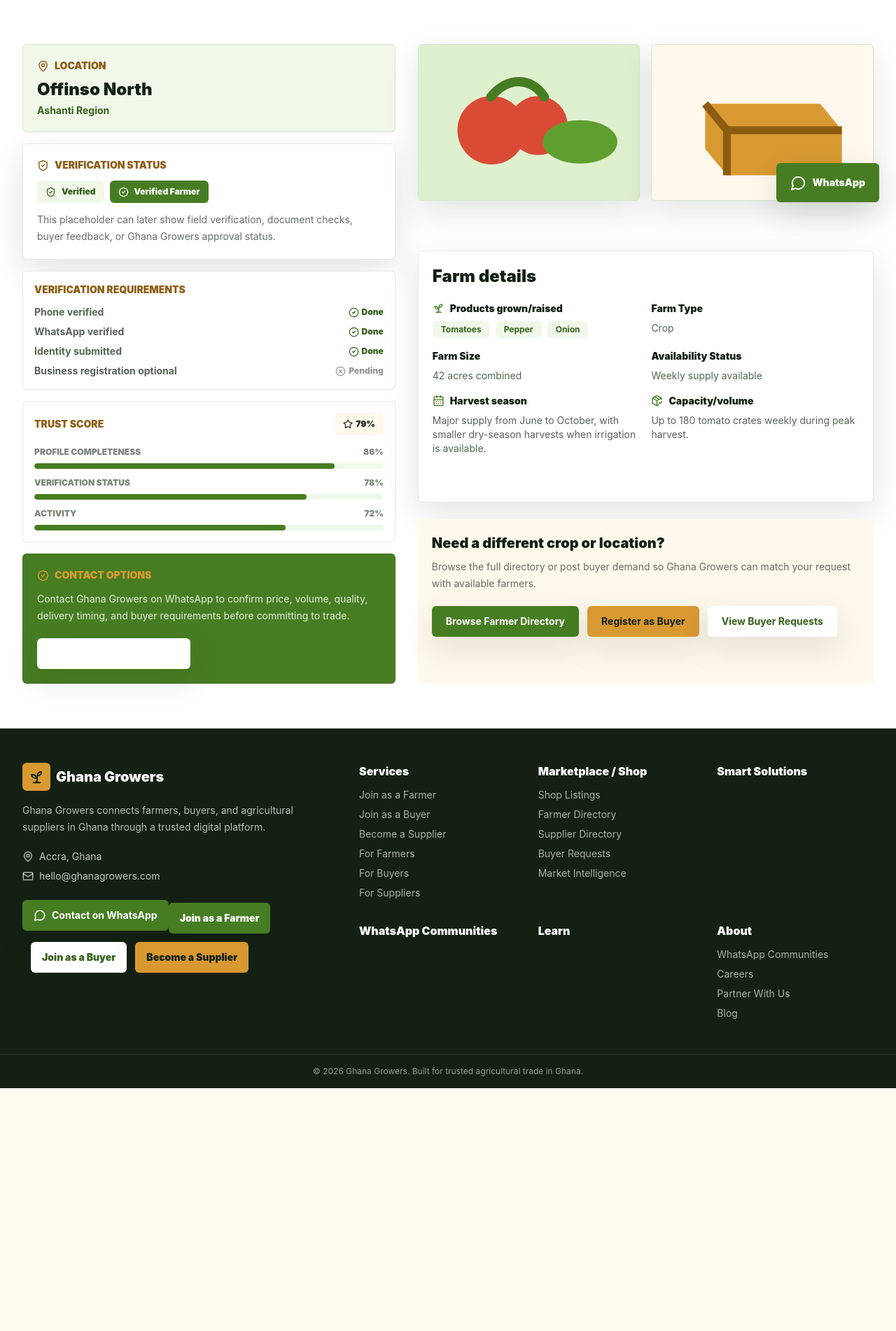
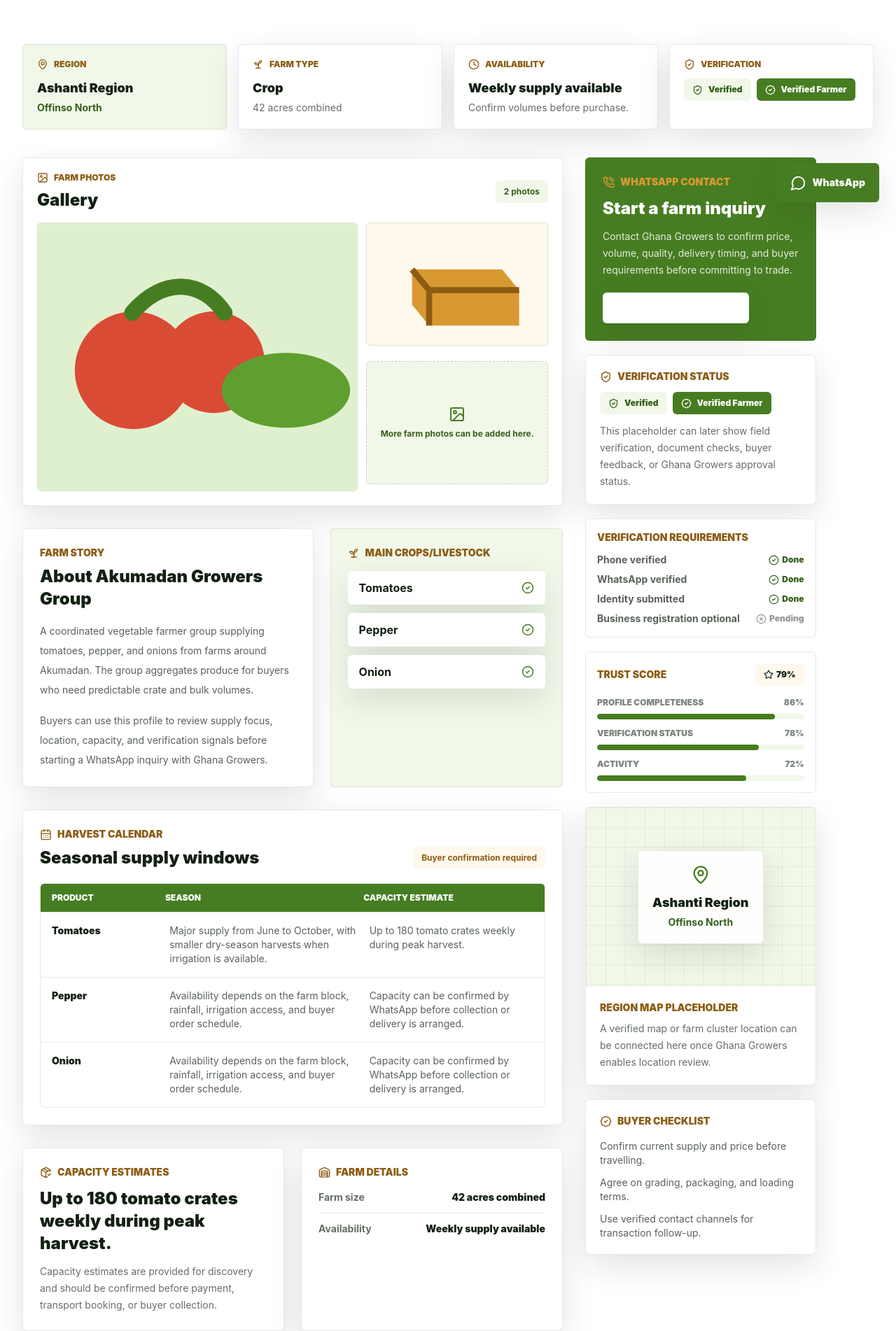
Before and after one commit to emergeagrisystems/ghana-growers-pwa, a Next.js app: page /farmer-directory/akumadan-growers-group in a window 1280 px wide. Shown: the part 487-2389 px from the top of the page at 70% size. Before the commit the page ends 2042 px from the top, so only its background shows below. Built offline with nearby package versions, Linux system fonts and the light colour scheme.

Commit message:
Upgrade farmer profile layout

```diff
--- a/src/app/farmer-directory/[slug]/page.tsx
+++ b/src/app/farmer-directory/[slug]/page.tsx
@@ -1,7 +1,19 @@
 import Image from "next/image";
 import Link from "next/link";
 import { notFound } from "next/navigation";
-import { BadgeCheck, CalendarDays, MapPin, PackageCheck, ShieldCheck, Sprout } from "lucide-react";
+import {
+  BadgeCheck,
+  CalendarDays,
+  CheckCircle2,
+  Clock,
+  ImageIcon,
+  MapPin,
+  PackageCheck,
+  PhoneCall,
+  ShieldCheck,
+  Sprout,
+  Warehouse
+} from "lucide-react";
 import { ButtonLink } from "@/components/ButtonLink";
 import { PageHero } from "@/components/PageHero";
 import { normalizeTrust, TrustScoreCard, TrustSummary, VerificationRequirementsList } from "@/components/TrustIndicators";
@@ -33,6 +45,20 @@ export function generateMetadata({ params }: FarmerProfilePageProps) {
   };
 }
 
+function buildHarvestCalendar(farmer: NonNullable<ReturnType<typeof getFarmerBySlug>>) {
+  return farmer.products.map((product, index) => ({
+    product,
+    season:
+      index === 0
+        ? farmer.harvestSeason
+        : "Availability depends on the farm block, rainfall, irrigation access, and buyer order schedule.",
+    capacity:
+      index === 0
+        ? farmer.capacityVolume
+        : "Capacity can be confirmed by WhatsApp before collection or delivery is arranged."
+  }));
+}
+
 export default function FarmerProfilePage({ params }: FarmerProfilePageProps) {
   const farmer = getFarmerBySlug(params.slug);
 
@@ -41,6 +67,8 @@ export default function FarmerProfilePage({ params }: FarmerProfilePageProps) {
   }
 
   const trust = normalizeTrust(farmer.trust);
+  const harvestCalendar = buildHarvestCalendar(farmer);
+  const galleryPhotos = farmer.photos.length > 0 ? farmer.photos : ["/images/category-vegetables.svg"];
 
   return (
     <>
@@ -56,15 +84,200 @@ export default function FarmerProfilePage({ params }: FarmerProfilePageProps) {
       </PageHero>
 
       <section className="bg-white py-16">
-        <div className="mx-auto grid max-w-7xl gap-8 px-4 sm:px-6 lg:grid-cols-[0.9fr_1.1fr] lg:px-8">
-          <div className="grid gap-4">
+        <div className="mx-auto max-w-7xl px-4 sm:px-6 lg:px-8">
+          <div className="grid gap-4 sm:grid-cols-2 lg:grid-cols-4">
             <div className="rounded-md border border-leaf-900/10 bg-leaf-50 p-5">
+              <p className="flex items-center gap-2 text-xs font-black uppercase text-earth-700">
+                <MapPin size={16} aria-hidden="true" />
+                Region
+              </p>
+              <p className="mt-3 text-lg font-black text-ink">{farmer.region}</p>
+              <p className="mt-1 text-sm font-bold text-leaf-700">{farmer.district}</p>
+            </div>
+            <div className="rounded-md border border-leaf-900/10 bg-white p-5 shadow-soft">
+              <p className="flex items-center gap-2 text-xs font-black uppercase text-earth-700">
+                <Sprout size={16} aria-hidden="true" />
+                Farm type
+              </p>
+              <p className="mt-3 text-lg font-black text-ink">{farmer.farmType}</p>
+              <p className="mt-1 text-sm text-ink/65">{farmer.farmSize}</p>
+            </div>
+            <div className="rounded-md border border-leaf-900/10 bg-white p-5 shadow-soft">
+              <p className="flex items-center gap-2 text-xs font-black uppercase text-earth-700">
+                <Clock size={16} aria-hidden="true" />
+                Availability
+              </p>
+              <p className="mt-3 text-lg font-black text-ink">{farmer.availabilityStatus}</p>
+              <p className="mt-1 text-sm text-ink/65">Confirm volumes before purchase.</p>
+            </div>
+            <div className="rounded-md border border-leaf-900/10 bg-white p-5 shadow-soft">
+              <p className="flex items-center gap-2 text-xs font-black uppercase text-earth-700">
+                <ShieldCheck size={16} aria-hidden="true" />
+                Verification
+              </p>
+              <div className="mt-3">
+                <TrustSummary kind="farmer" trust={trust} />
+              </div>
+            </div>
+          </div>
+
+          <div className="mt-10 grid gap-8 lg:grid-cols-[1.4fr_0.8fr]">
+            <div className="grid gap-8">
+              <div className="rounded-md border border-leaf-900/10 bg-white p-4 shadow-soft sm:p-5">
+                <div className="mb-4 flex items-center justify-between gap-4">
+                  <div>
+                    <p className="flex items-center gap-2 text-xs font-black uppercase text-earth-700">
+                      <ImageIcon size={16} aria-hidden="true" />
+                      Farm photos
+                    </p>
+                    <h2 className="mt-2 text-2xl font-black text-ink">Gallery</h2>
+                  </div>
+                  <span className="rounded-md bg-leaf-50 px-3 py-2 text-xs font-bold text-leaf-700">
+                    {galleryPhotos.length} photos
+                  </span>
+                </div>
+                <div className="grid gap-3 md:grid-cols-[1.5fr_0.85fr]">
+                  <Image
+                    src={galleryPhotos[0]}
+                    alt={`${farmer.farmName} farm view`}
+                    width={760}
+                    height={520}
+                    className="h-72 w-full rounded-md border border-leaf-900/10 bg-leaf-50 object-cover sm:h-96"
+                    priority
+                  />
+                  <div className="grid grid-cols-2 gap-3 md:grid-cols-1">
+                    {galleryPhotos.slice(1, 3).map((photo, index) => (
+                      <Image
+                        key={photo}
+                        src={photo}
+                        alt={`${farmer.farmName} farm photo ${index + 2}`}
+                        width={360}
+                        height={240}
+                        className="h-36 w-full rounded-md border border-leaf-900/10 bg-leaf-50 object-cover sm:h-44"
+                      />
+                    ))}
+                    {galleryPhotos.length < 3 ? (
+                      <div className="flex h-36 flex-col items-center justify-center rounded-md border border-dashed border-leaf-900/20 bg-leaf-50 text-center sm:h-44">
+                        <ImageIcon size={24} className="text-leaf-600" aria-hidden="true" />
+                        <p className="mt-2 px-4 text-xs font-bold text-leaf-700">More farm photos can be added here.</p>
+                      </div>
+                    ) : null}
+                  </div>
+                </div>
+              </div>
+
+              <div className="grid gap-6 lg:grid-cols-[1fr_0.8fr]">
+                <div className="rounded-md border border-leaf-900/10 bg-white p-6 shadow-soft">
+                  <p className="text-sm font-black uppercase text-earth-700">Farm story</p>
+                  <h2 className="mt-2 text-2xl font-black text-ink">About {farmer.farmName}</h2>
+                  <p className="mt-4 text-sm leading-7 text-ink/70">{farmer.description}</p>
+                  <p className="mt-4 text-sm leading-7 text-ink/70">
+                    Buyers can use this profile to review supply focus, location, capacity, and verification signals before starting a WhatsApp inquiry with Ghana Growers.
+                  </p>
+                </div>
+
+                <div className="rounded-md border border-leaf-900/10 bg-leaf-50 p-6">
                   <p className="flex items-center gap-2 text-sm font-black uppercase text-earth-700">
-                <MapPin size={17} aria-hidden="true" />
-                Location
+                    <Sprout size={17} aria-hidden="true" />
+                    Main crops/livestock
                   </p>
-              <h2 className="mt-2 text-2xl font-black text-ink">{farmer.district}</h2>
-              <p className="mt-1 text-sm font-bold text-leaf-700">{farmer.region}</p>
+                  <div className="mt-4 grid gap-3">
+                    {farmer.products.map((product) => (
+                      <div key={product} className="flex items-center justify-between gap-3 rounded-md bg-white px-4 py-3 shadow-soft">
+                        <span className="font-bold text-ink">{product}</span>
+                        <CheckCircle2 size={18} className="text-leaf-600" aria-hidden="true" />
+                      </div>
+                    ))}
+                  </div>
+                </div>
+              </div>
+
+              <div className="rounded-md border border-leaf-900/10 bg-white p-6 shadow-soft">
+                <div className="flex flex-col gap-3 sm:flex-row sm:items-end sm:justify-between">
+                  <div>
+                    <p className="flex items-center gap-2 text-sm font-black uppercase text-earth-700">
+                      <CalendarDays size={17} aria-hidden="true" />
+                      Harvest calendar
+                    </p>
+                    <h2 className="mt-2 text-2xl font-black text-ink">Seasonal supply windows</h2>
+                  </div>
+                  <span className="rounded-md bg-earth-50 px-3 py-2 text-xs font-bold text-earth-700">
+                    Buyer confirmation required
+                  </span>
+                </div>
+                <div className="mt-5 overflow-x-auto rounded-md border border-leaf-900/10">
+                  <div className="min-w-[720px]">
+                    <div className="grid grid-cols-[0.8fr_1.4fr_1.2fr] bg-leaf-600 px-4 py-3 text-xs font-black uppercase text-white">
+                      <span>Product</span>
+                      <span>Season</span>
+                      <span>Capacity estimate</span>
+                    </div>
+                    {harvestCalendar.map((item) => (
+                      <div key={item.product} className="grid grid-cols-[0.8fr_1.4fr_1.2fr] gap-3 border-t border-leaf-900/10 px-4 py-4 text-sm text-ink/70">
+                        <span className="font-black text-ink">{item.product}</span>
+                        <span>{item.season}</span>
+                        <span>{item.capacity}</span>
+                      </div>
+                    ))}
+                  </div>
+                </div>
+              </div>
+
+              <div className="grid gap-6 md:grid-cols-2">
+                <div className="rounded-md border border-leaf-900/10 bg-white p-6 shadow-soft">
+                  <p className="flex items-center gap-2 text-sm font-black uppercase text-earth-700">
+                    <PackageCheck size={17} aria-hidden="true" />
+                    Capacity estimates
+                  </p>
+                  <h2 className="mt-3 text-2xl font-black text-ink">{farmer.capacityVolume}</h2>
+                  <p className="mt-3 text-sm leading-6 text-ink/65">
+                    Capacity estimates are provided for discovery and should be confirmed before payment, transport booking, or buyer collection.
+                  </p>
+                </div>
+                <div className="rounded-md border border-leaf-900/10 bg-white p-6 shadow-soft">
+                  <p className="flex items-center gap-2 text-sm font-black uppercase text-earth-700">
+                    <Warehouse size={17} aria-hidden="true" />
+                    Farm details
+                  </p>
+                  <dl className="mt-4 grid gap-3 text-sm">
+                    <div className="flex items-center justify-between gap-4 border-b border-leaf-900/10 pb-3">
+                      <dt className="font-bold text-ink/65">Farm size</dt>
+                      <dd className="font-black text-ink">{farmer.farmSize}</dd>
+                    </div>
+                    <div className="flex items-center justify-between gap-4">
+                      <dt className="font-bold text-ink/65">Availability</dt>
+                      <dd className="text-right font-black text-ink">{farmer.availabilityStatus}</dd>
+                    </div>
+                  </dl>
+                </div>
+              </div>
+
+              <div className="rounded-md bg-earth-50 p-6">
+                <h2 className="text-xl font-black text-ink">Need a different crop or location?</h2>
+                <p className="mt-2 text-sm leading-6 text-ink/65">
+                  Browse the full directory or post buyer demand so Ghana Growers can match your request with available farmers.
+                </p>
+                <div className="mt-5 flex flex-col gap-3 sm:flex-row sm:flex-wrap">
+                  <ButtonLink href="/farmer-directory">Browse Farmer Directory</ButtonLink>
+                  <ButtonLink href="/join/buyer" variant="secondary">Register as Buyer</ButtonLink>
+                  <Link href="/buyer-requests" className="focus-ring inline-flex items-center justify-center rounded-md bg-white px-5 py-3 text-sm font-bold text-leaf-700 shadow-soft transition hover:bg-leaf-50">
+                    View Buyer Requests
+                  </Link>
+                </div>
+              </div>
+            </div>
+
+            <aside className="grid content-start gap-5">
+              <div className="rounded-md border border-leaf-900/10 bg-leaf-600 p-6 text-white">
+                <p className="flex items-center gap-2 text-sm font-black uppercase text-earth-500">
+                  <PhoneCall size={17} aria-hidden="true" />
+                  WhatsApp contact
+                </p>
+                <h2 className="mt-3 text-2xl font-black">Start a farm inquiry</h2>
+                <p className="mt-3 text-sm leading-6 text-white/85">
+                  Contact Ghana Growers to confirm price, volume, quality, delivery timing, and buyer requirements before committing to trade.
+                </p>
+                <WhatsAppButton message={farmer.whatsappMessage} label="Contact on WhatsApp" className="mt-5 bg-white text-leaf-700 hover:bg-leaf-50" />
               </div>
 
               <div className="rounded-md border border-leaf-900/10 bg-white p-5 shadow-soft">
@@ -83,90 +296,35 @@ export default function FarmerProfilePage({ params }: FarmerProfilePageProps) {
               <VerificationRequirementsList requirements={trust.requirements} />
               <TrustScoreCard score={trust.score} />
 
-            <div className="rounded-md border border-leaf-900/10 bg-leaf-600 p-5 text-white">
-              <p className="flex items-center gap-2 text-sm font-black uppercase text-earth-500">
-                <BadgeCheck size={17} aria-hidden="true" />
-                Contact options
+              <div className="overflow-hidden rounded-md border border-leaf-900/10 bg-white shadow-soft">
+                <div className="relative flex h-64 items-center justify-center bg-leaf-50">
+                  <div className="absolute inset-0 bg-[linear-gradient(90deg,rgba(37,99,65,0.08)_1px,transparent_1px),linear-gradient(rgba(37,99,65,0.08)_1px,transparent_1px)] bg-[size:28px_28px]" />
+                  <div className="relative mx-6 rounded-md border border-leaf-900/10 bg-white/90 p-5 text-center shadow-soft backdrop-blur">
+                    <MapPin size={28} className="mx-auto text-leaf-600" aria-hidden="true" />
+                    <p className="mt-3 text-lg font-black text-ink">{farmer.region}</p>
+                    <p className="mt-1 text-sm font-bold text-leaf-700">{farmer.district}</p>
+                  </div>
+                </div>
+                <div className="p-5">
+                  <p className="text-sm font-black uppercase text-earth-700">Region map placeholder</p>
+                  <p className="mt-2 text-sm leading-6 text-ink/65">
+                    A verified map or farm cluster location can be connected here once Ghana Growers enables location review.
                   </p>
-              <p className="mt-3 text-sm leading-6 text-white/85">
-                Contact Ghana Growers on WhatsApp to confirm price, volume, quality, delivery timing, and buyer requirements before committing to trade.
-              </p>
-              <WhatsAppButton message={farmer.whatsappMessage} label="Start WhatsApp Inquiry" className="mt-5 bg-white text-leaf-700 hover:bg-leaf-50" />
                 </div>
               </div>
 
-          <div className="grid gap-6">
-            <div className="grid gap-4 sm:grid-cols-2">
-              {farmer.photos.map((photo, index) => (
-                <Image
-                  key={photo}
-                  src={photo}
-                  alt={`${farmer.farmName} placeholder ${index + 1}`}
-                  width={520}
-                  height={320}
-                  className="h-56 w-full rounded-md border border-leaf-900/10 bg-leaf-50 object-cover shadow-soft"
-                />
-              ))}
+              <div className="rounded-md border border-leaf-900/10 bg-white p-5 shadow-soft">
+                <p className="flex items-center gap-2 text-sm font-black uppercase text-earth-700">
+                  <BadgeCheck size={17} aria-hidden="true" />
+                  Buyer checklist
+                </p>
+                <ul className="mt-4 grid gap-3 text-sm text-ink/70">
+                  <li>Confirm current supply and price before travelling.</li>
+                  <li>Agree on grading, packaging, and loading terms.</li>
+                  <li>Use verified contact channels for transaction follow-up.</li>
+                </ul>
               </div>
-
-            <div className="rounded-md border border-leaf-900/10 bg-white p-5 shadow-soft">
-              <h2 className="text-2xl font-black text-ink">Farm details</h2>
-              <dl className="mt-5 grid gap-4 text-sm text-ink/70 md:grid-cols-2">
-                <div>
-                  <dt className="flex items-center gap-2 font-black text-ink">
-                    <Sprout size={17} className="text-leaf-600" aria-hidden="true" />
-                    Products grown/raised
-                  </dt>
-                  <dd className="mt-2 flex flex-wrap gap-2">
-                    {farmer.products.map((product) => (
-                      <span key={product} className="rounded-md bg-leaf-50 px-3 py-1 text-xs font-bold text-leaf-700">
-                        {product}
-                      </span>
-                    ))}
-                  </dd>
-                </div>
-                <div>
-                  <dt className="font-black text-ink">Farm Type</dt>
-                  <dd className="mt-2">{farmer.farmType}</dd>
-                </div>
-                <div>
-                  <dt className="font-black text-ink">Farm Size</dt>
-                  <dd className="mt-2">{farmer.farmSize}</dd>
-                </div>
-                <div>
-                  <dt className="font-black text-ink">Availability Status</dt>
-                  <dd className="mt-2">{farmer.availabilityStatus}</dd>
-                </div>
-                <div>
-                  <dt className="flex items-center gap-2 font-black text-ink">
-                    <CalendarDays size={17} className="text-leaf-600" aria-hidden="true" />
-                    Harvest season
-                  </dt>
-                  <dd className="mt-2">{farmer.harvestSeason}</dd>
-                </div>
-                <div>
-                  <dt className="flex items-center gap-2 font-black text-ink">
-                    <PackageCheck size={17} className="text-leaf-600" aria-hidden="true" />
-                    Capacity/volume
-                  </dt>
-                  <dd className="mt-2">{farmer.capacityVolume}</dd>
-                </div>
-              </dl>
-            </div>
-
-            <div className="rounded-md bg-earth-50 p-5">
-              <h2 className="text-xl font-black text-ink">Need a different crop or location?</h2>
-              <p className="mt-2 text-sm leading-6 text-ink/65">
-                Browse the full directory or post buyer demand so Ghana Growers can match your request with available farmers.
-              </p>
-              <div className="mt-5 flex flex-col gap-3 sm:flex-row sm:flex-wrap">
-                <ButtonLink href="/farmer-directory">Browse Farmer Directory</ButtonLink>
-                <ButtonLink href="/join/buyer" variant="secondary">Register as Buyer</ButtonLink>
-                <Link href="/buyer-requests" className="focus-ring inline-flex items-center justify-center rounded-md bg-white px-5 py-3 text-sm font-bold text-leaf-700 shadow-soft transition hover:bg-leaf-50">
-                  View Buyer Requests
-                </Link>
-              </div>
-            </div>
+            </aside>
           </div>
         </div>
       </section>
```
Lines whose indentation alone changed are shown as unchanged.
